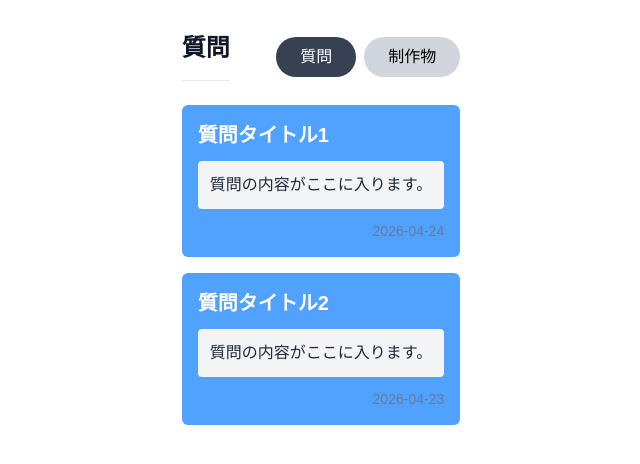
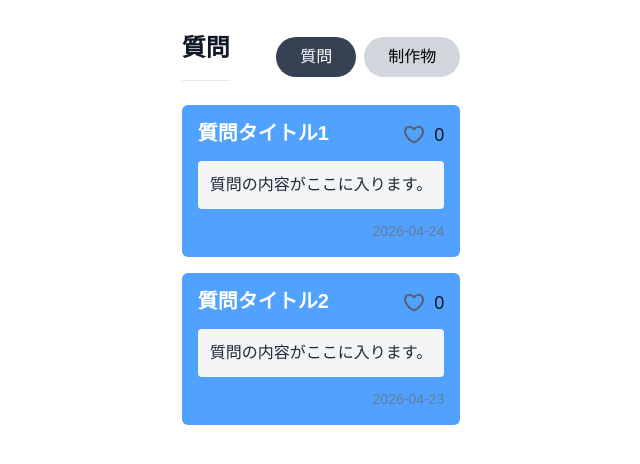
Before and after one commit to KD-team-F/F-Frontend, a Next.js app: page /questions in a window 1280 px wide. Shown: the top 464 px of the page, without its empty margins (319-959 px from the left). Built offline with nearby package versions, Linux system fonts and the light colour scheme.

Commit message:
評価数を記事一覧画面とItemに統合した

```diff
--- a/src/components/ui/Item/Item.tsx
+++ b/src/components/ui/Item/Item.tsx
@@ -1,17 +1,23 @@
 import { PostDate } from "../PostDate/PostDate";
+import { RatingHeart } from "../rating/rating";
 
 type Props = {
     title: string;
     content: string;
     date: string;
+    likes?: number;
+    liked?: boolean;
 };
 
-export const Item = ({ title, content, date }: Props) => {
+export const Item = ({ title, content, date, likes = 0, liked = false }: Props) => {
     return (
         <div className="bg-blue-400 p-4 rounded-md mb-4 transition hover:-translate-y-1 hover:shadow-md">
-            <h2 className="text-white text-xl font-bold mb-3">
-                {title}
-            </h2>
+            <div className="flex items-start justify-between gap-3 mb-3">
+                <h2 className="text-white text-xl font-bold leading-tight flex-1">
+                    {title}
+                </h2>
+                <RatingHeart defaultCount={likes} defaultLiked={liked} readOnly />
+            </div>
 
             <div className="bg-gray-100 p-3 rounded-sm mb-3 whitespace-pre-wrap">
                 <p className="text-gray-800">{content}</p>
--- a/src/components/ui/rating/rating.tsx
+++ b/src/components/ui/rating/rating.tsx
@@ -3,11 +3,13 @@ import { useState } from "react";
 type Props = {
   defaultLiked?: boolean;
   defaultCount?: number;
+  readOnly?: boolean;
 };
 
 export const RatingHeart = ({
   defaultLiked = false,
   defaultCount = 0,
+  readOnly = false,
 }: Props) => {
   const [liked, setLiked] = useState(defaultLiked);
   const [count, setCount] = useState(defaultCount);
@@ -15,6 +17,10 @@ export const RatingHeart = ({
   const currentColor = liked ? "#ff0062" : "#5b5f6d";
 
   const handleClick = () => {
+    if (readOnly) {
+      return;
+    }
+
     if (liked) {
       setCount((prev) => prev - 1);
     } else {
@@ -28,7 +34,9 @@ export const RatingHeart = ({
     <button
       type="button"
       onClick={handleClick}
-      className="flex items-center gap-2 cursor-pointer select-none"
+      className={`flex items-center gap-2 select-none ${readOnly ? "cursor-default" : "cursor-pointer"}`}
+      aria-label={`likes: ${count}`}
+      aria-disabled={readOnly}
     >
       {/* ハート */}
       <svg
--- a/src/features/article/components/ArticleList/ArticleList.tsx
+++ b/src/features/article/components/ArticleList/ArticleList.tsx
@@ -10,6 +10,8 @@ type ArticleItem = {
   title: string
   content: string
   date: string
+  likes?: number
+  liked?: boolean
 }
 
 type FilterType = 'question' | 'work'
@@ -53,7 +55,14 @@ export function ArticleList({ questionItems, workItems }: ArticleListProps) {
       </div>
       <div className="mt-6">
         {displayItems.map((item, index) => (
-          <Item key={index} title={item.title} content={item.content} date={item.date} />
+          <Item
+            key={index}
+            title={item.title}
+            content={item.content}
+            date={item.date}
+            likes={item.likes}
+            liked={item.liked}
+          />
         ))}
         {showMore && (
           <button
```
Also changed, not shown: 2 other files (tests, documents, lock files or other folders).
